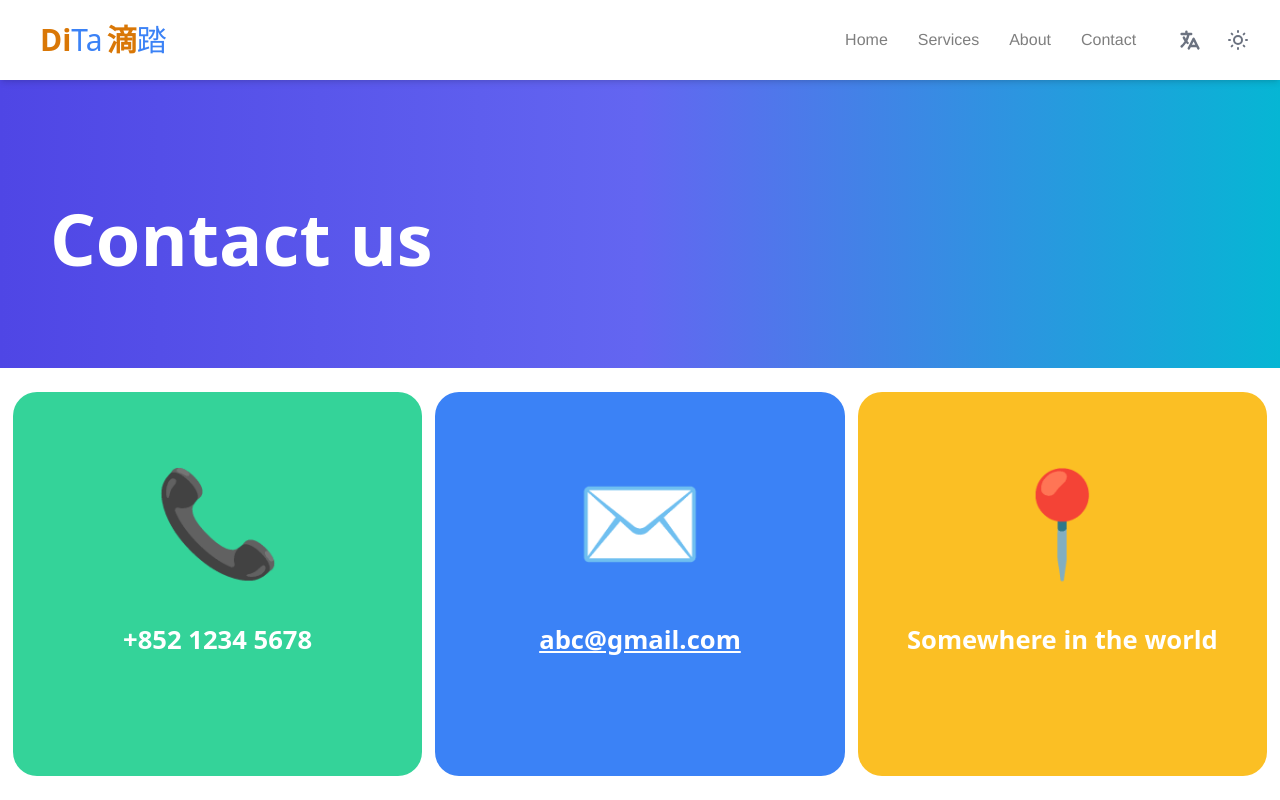
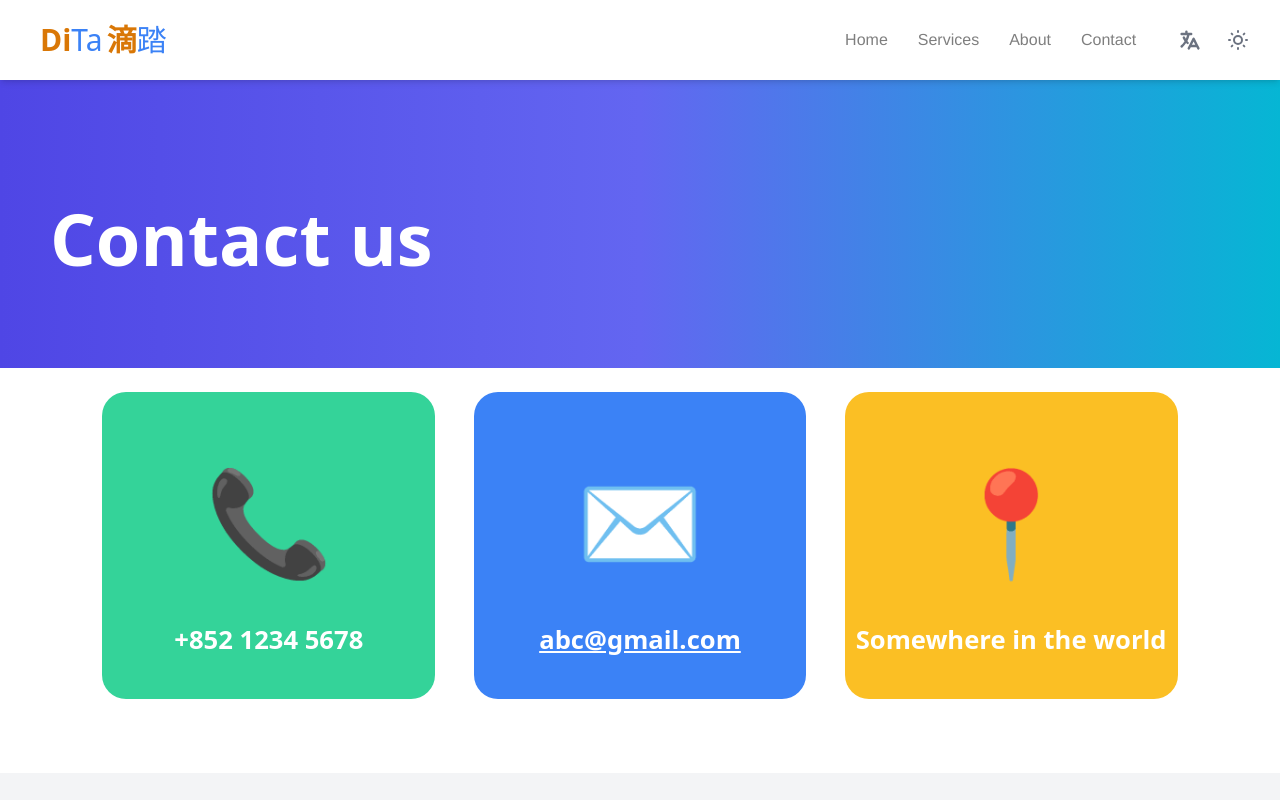
Before and after one commit to booth-algo/DiTa, a Next.js app in the folder dita/: page /contactUs in a window 1280 px wide. Shown: the top 800 px of the page. Built offline with nearby package versions, Linux system fonts and the light colour scheme; what @badrap/bar-of-progress would draw is missing.

Commit message:
contact page: smaller cards

```diff
--- a/dita/pages/contactUs.tsx
+++ b/dita/pages/contactUs.tsx
@@ -17,17 +17,17 @@ function contactUs() {
 
       <div className="hidden md:flex" style={{width: '100vw'}}>
         <br /><br />
-        <div className="inline-block rounded-3xl bg-emerald-400" style={{width: '32%', height: '30vw', marginLeft: '1%', marginBottom: '2%', paddingTop: '4vw', textAlign: 'center'}}>
+        <div className="inline-block rounded-3xl bg-emerald-400" style={{width: '26%', height: '24vw', marginLeft: '8%', marginBottom: '2%', paddingTop: '4vw', textAlign: 'center'}}>
         <span style={{fontSize: '8vw'}}>📞</span>
         <br /><br />
         <span className="text-white font-semibold" style={{fontSize: '2vw'}}>+852 1234 5678</span>
         </div>
-        <div className="inline-block rounded-3xl bg-blue-500" style={{width: '32%', height: '30vw', marginLeft: '1%', marginBottom: '2%', paddingTop: '4vw', textAlign: 'center'}}>
+        <div className="inline-block rounded-3xl bg-blue-500" style={{width: '26%', height: '24vw', marginLeft: '3%', marginBottom: '2%', paddingTop: '4vw', textAlign: 'center'}}>
         <span style={{fontSize: '8vw'}}>✉️</span>
         <br /><br />
         <a href="mailto:abc@gmail.com" className="text-white font-semibold" style={{fontSize: '2vw', textDecoration: 'underline'}}>abc@gmail.com</a>
         </div>
-        <div className="inline-block rounded-3xl bg-amber-400" style={{width: '32%', height: '30vw', marginLeft: '1%', marginRight: '1%', marginBottom: '2%', paddingTop: '4vw', textAlign: 'center'}}>
+        <div className="inline-block rounded-3xl bg-amber-400" style={{width: '26%', height: '24vw', marginLeft: '3%', marginRight: '8%', marginBottom: '2%', paddingTop: '4vw', textAlign: 'center'}}>
         <span style={{fontSize: '8vw'}}>📍</span>
         <br /><br />
         <span className="text-white font-semibold" style={{fontSize: '2vw'}}>Somewhere in the world</span>
```
